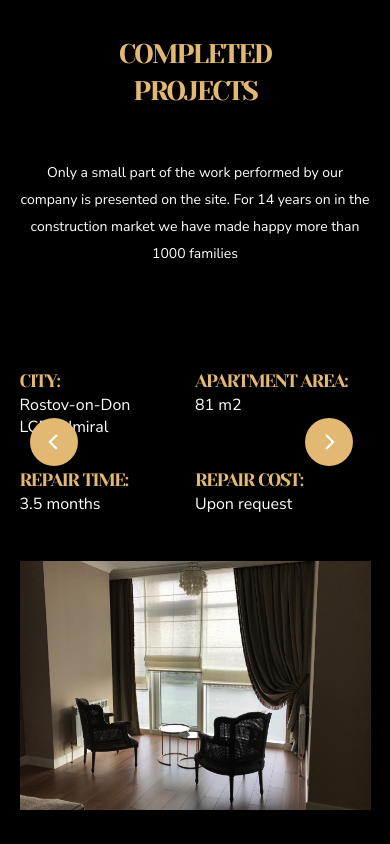
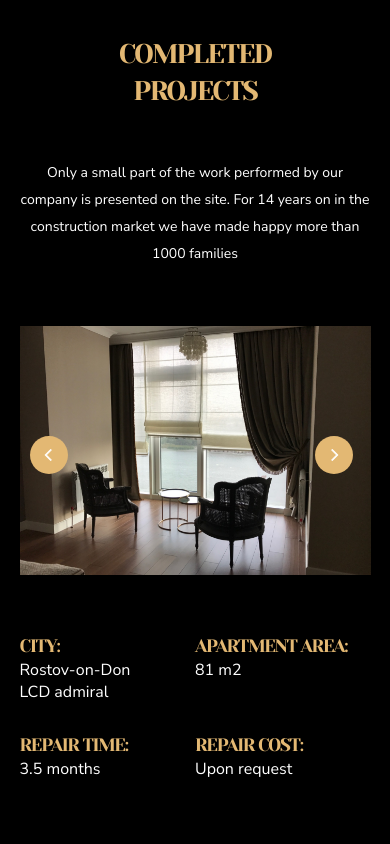
Before and after one commit to Alekssoo/slider, a plain HTML site: page index.html in a window 390 px wide. Shown: the top 844 px of the page. Drawn offline with Linux system fonts and the light colour scheme.

Commit message:
fixed html and styles plus mobile version 375px

```diff
--- a/index.html
+++ b/index.html
@@ -10,8 +10,8 @@
 </head>
 <body class="body">
     <main>
-        <section class="projects" id="projects">
-            <div class="content projects_content">
+        <section class="slider" id="slider">
+            <div class="content slider__content">
 
                 <ul class="slider__names">
                     <!-- <li class="slider__names_item">
@@ -24,20 +24,13 @@
                         <a href="#projects" class="slider__names_link">Rostov-on-Don Patriotic</a>
                     </li> -->
                 </ul>
-                <div class="projects_details">
-                    <div class="projects_details_info">
-                        <h2 class="title projects_title">Completed projects</h2>
-                        <p class="projects_text">
+                <div class="slider__details">
+                    <div class="slider__details_info">
+                        <h2 class="title slider__title">Completed projects</h2>
+                        <p class="slider__text">
                             Only a small part of the work performed by our company is presented on the site. For 14 years on in the construction
                             market we have made happy more than 1000 families
                         </p>
-                        <!-- <div class="projects_details_mobile">
-                            <img src="images/compl_project_mobile.png" alt="project-mobile">
-                        </div> -->
-                        <div class="mobile-buttons .slider__arrows_mobile">
-                            <img src="images/back.svg" alt="prev" class="mini-button prev">
-                            <img src="images/forward.svg" alt="next" class="mini-button next">
-                        </div>
                         <dl class="slider__params">
                             <div class="slider__params_block">
                                 <dt class="title slider__params_title">City:</dt>
@@ -68,8 +61,12 @@
                             </div>
                         </div>
                     </div>
-                    <div class="projects_details_photo slider__photos">
+                    <div class="slider__photos">
                         <img src="images/compl_project-1.png" alt="project_photo" class="slider__photo">
+                        <div class="mobile-buttons slider__arrows_mobile">
+                            <img src="images/back.svg" alt="prev" class="mini-button prev">
+                            <img src="images/forward.svg" alt="next" class="mini-button next">
+                        </div>
                     </div>
 
                 </div>
--- a/styles.css
+++ b/styles.css
@@ -23,23 +23,23 @@
     margin: 0 auto;
 }
 
-.projects {
+.slider {
     background-color: black;
     padding-top: 100px;
     padding-bottom: 420px;
 }
 
-.projects_content {
+.slider__content {
     height: auto;
     position: relative;
 }
 
-.projects_title {
+.slider__title {
     max-width: 50%;
     margin-top: 0;
 }
 
-.projects_text {
+.slider__text {
     font-size: 14px;
     line-height: 27px;
     margin-bottom: 21px;
@@ -78,14 +78,14 @@
     border-bottom: 1px solid #E3B873;
 }
 
-.projects_details {
+.slider__details {
     display: flex;
     max-height: 482px; /* изменено */
     margin: 0 auto;
     margin-top: 45px;
 }
 
-.projects_details_info {
+.slider__details_info {
     display: flex;
     flex-direction: column;
     color: white;
@@ -133,14 +133,8 @@
     margin-right: 30px;
 }
 
-.projects_details_info > div:nth-last-child(2) {
+.slider__details_info > div:nth-last-child(2) {
     flex: 1;
-}
-
-.projects_details_photo {
-    max-width: 100%;
-    margin-left: auto; /* добавлено */
-    margin-right: inherit; /* добавлено */
 }
 
 .mobile-buttons {
@@ -159,6 +153,12 @@
     display:none;
 }
 
+.slider__photos {
+    max-width: 100%;
+    margin-left: auto;
+    margin-right: inherit;
+  }
+
 .slider__photos-title {
     position: absolute;
     left: 0;
@@ -171,16 +171,7 @@
     padding: 7px 0;
   }
 
-  .slider__photos .photo {
-    opacity: 0;
-    transition: opacity 800ms ease;
-    width: 100%;
-    height: 100%;
-  }
 
-  .slider__photos .photo.active {
-    opacity: 1;
-  }
 
 .slider__dots {
     display: flex;
@@ -214,28 +205,36 @@
         display: block;
     }
 
-    .projects {
+    .slider {
         padding-top: 20px;
     }
 
-    .projects_content {
+    .slider__content {
         display: flex;
         flex-direction: column;
     }
 
-    .projects_details {
+    .slider__details {
         flex-direction: column;
         max-height: 100%;
         margin-top: 15px;
+        position: relative;
     }
 
-    .projects_details_info {
+    .slider__title {
+        order: 1;
+    }
+
+    .slider__details_info {
         width: 100%;
     }
 
     .slider__photos {
         display: block;
         max-height: 584px;
+        margin-top: 83%;
+        position: absolute;
+        order: 3;
     }
 
     .slider__photo {
@@ -246,7 +245,7 @@
 
     .slider__arrows_mobile {
         bottom: 42%;
-        height: 5%;
+        height: 15%;
     }
 
     .mini-button {
@@ -255,17 +254,19 @@
     }
 
     .slider__params {
-        position: relative;
+        margin-top: 80%;
+        order: 4;
     }
 
     .slider__params_block {
         margin-bottom: 30px;
     }
 
-    .projects_text {
+    .slider__text {
         margin-top: 50px;
         margin-bottom: 65px;
         text-align: center;
+        order: 2;
     }
 
     .slider__params_title {
```
Also changed, not shown: script.js (+0 -11 lines).
